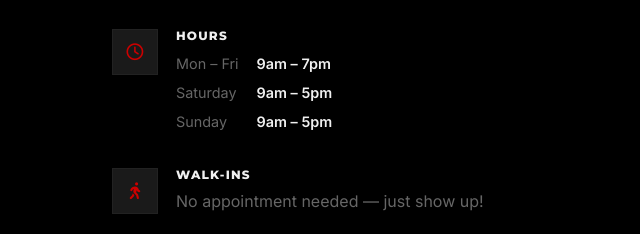
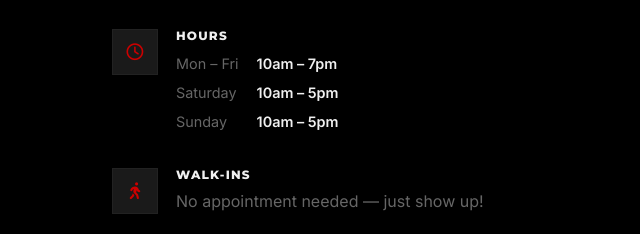
Before and after one commit to CodeWithJawadYT/.BarberShop.KWC, a plain HTML site: page index.html in a window 1280 px wide. Shown: the part 5693-5927 px from the top of the page, 0-640 px from the left. Drawn offline with Linux system fonts and the light colour scheme; animation ran at ten frames a second.

Commit message:
Add files via upload

```diff
--- a/index.html
+++ b/index.html
@@ -2944,7 +2944,7 @@
                 <div class="tier-bar" style="--pct: 75%"></div>
               </div>
               <div class="tier tier-free reveal">
-                <span class="tv">11th Visit</span
+                <span class="tv">10th Visit</span
                 ><span class="tr2">FREE CUT</span>
                 <div class="tier-bar" style="--pct: 100%"></div>
               </div>
@@ -3132,15 +3132,15 @@
                 <table class="hrs-tbl">
                   <tr>
                     <td>Mon – Fri</td>
-                    <td>9am – 7pm</td>
+                    <td>10am – 7pm</td>
                   </tr>
                   <tr>
                     <td>Saturday</td>
-                    <td>9am – 5pm</td>
+                    <td>10am – 5pm</td>
                   </tr>
                   <tr>
                     <td>Sunday</td>
-                    <td>9am – 5pm</td>
+                    <td>10am – 5pm</td>
                   </tr>
                 </table>
               </div>
```
